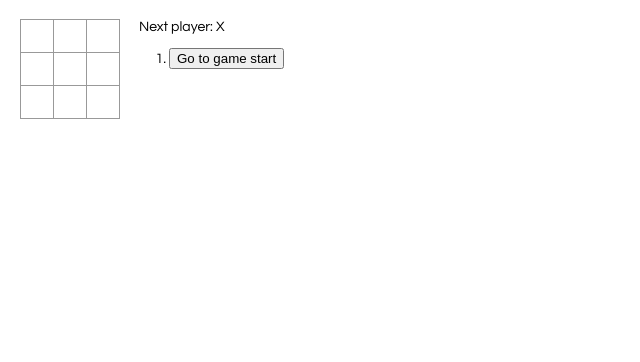
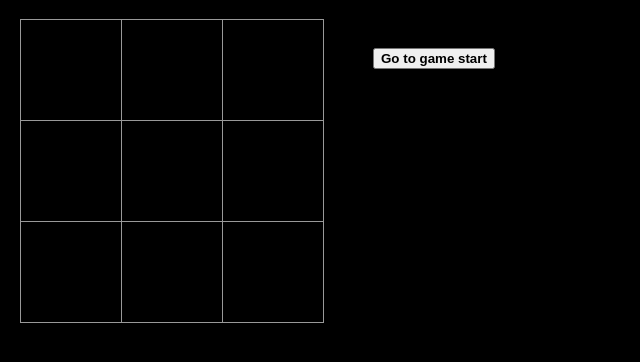
Before and after one commit to lalemker/react-learning-one, a React app in the folder my-app/: page / in a window 1280 px wide. Shown: the whole page, without its empty margins (0-640 px from the left). Built offline with nearby package versions, Linux system fonts and the light colour scheme.

Commit message:
add square highlight; add move bold on current move list item; add current active square highlight;

```diff
--- a/my-app/src/index.css
+++ b/my-app/src/index.css
@@ -1,6 +1,7 @@
 body {
     font: 14px "Century Gothic", Futura, sans-serif;
     margin: 20px;
+    background: #000;
   }
 
   ol, ul {
@@ -18,22 +19,32 @@ body {
   }
 
   .square {
-    background: #fff;
+    background: #000;
     border: 1px solid #999;
     float: left;
-    font-size: 24px;
+    font-size: 72px;
     font-weight: bold;
-    line-height: 34px;
-    height: 34px;
+    line-height: 102px;
+    height: 102px;
     margin-right: -1px;
     margin-top: -1px;
     padding: 0;
     text-align: center;
-    width: 34px;
+    width: 102px;
+    color: #fff;
   }
 
-  .square:focus {
+  li.move--active button {
+    font-weight: bold;
+  }
+
+  .square--selected {
     outline: none;
+    background: rgb(18, 131, 3);
+  }
+
+  .square:hover {
+    background: #ddd;
   }
 
   .kbd-navigation .square:focus {
--- a/my-app/src/index.js
+++ b/my-app/src/index.js
@@ -3,10 +3,12 @@ import ReactDOM from 'react-dom';
 import './index.css';
 
 function Square(props) {
+  console.log('props.activeSquare: ' + props.activeSquare);
     return (
         <button
-            className="square"
+            className={props.activeSquare ? 'square square--selected' : 'square'}
             onClick={props.onClick}
+
         >
           {props.value}
         </button>
@@ -15,10 +17,13 @@ function Square(props) {
 
   class Board extends React.Component {
     renderSquare(i) {
+      //console.log(this.props);
+      //console.log(i);
       return (
         <Square
             value={this.props.squares[i]}
             onClick={() => this.props.onClick(i)}
+            activeSquare={this.props.activeSquare === i}
         />
       );
     }
@@ -52,6 +57,9 @@ function Square(props) {
       this.state = {
         history : [{
           squares: Array(9).fill(null),
+          move_col: null,
+          move_row: null,
+          selectedSquare: null,
         }],
         stepNumber: 0,
         xIsNext: true,
@@ -69,17 +77,26 @@ function Square(props) {
       this.setState({
         history: history.concat([{
           squares: squares,
+          move_col: getCol(i),
+          move_row: getRow(i),
+          selectedSquare: i,
         }]),
         stepNumber: history.length,
         xIsNext: !this.state.xIsNext,
       });
+      //console.log(this.state.activeSquare);
+      //console.log(this.state.xIsNext);
+      //console.log(this.state.stepNumber)
     }
 
     jumpTo(step) {
       this.setState({
         stepNumber: step,
-        xIsNext: (step % 2) === 0
+        xIsNext: (step % 2) === 0,
       });
+      //console.log('Capture');
+      //console.log(step);
+      //console.log(this.state.stepNumber);
     }
 
     render() {
@@ -87,12 +104,17 @@ function Square(props) {
       const current = history[this.state.stepNumber];
       const winner = calculateWinner(current.squares);
 
+      //console.log('this.state.stepNumber: ' + this.state.stepNumber);
       const moves = history.map((step, move) => {
+        console.log('move: ' + move + '; this.state.stepNumber: ' + this.state.stepNumber);
         const desc = move ?
-          'Go to move #' + move :
+          'Go to move #' + move + ' - ('+ step.move_row + ', ' + step.move_col + ')' :
           'Go to game start';
           return (
-            <li key={move}>
+            <li
+              key={move}
+              className={this.state.stepNumber === move ? 'move--active' : ''}
+            >
               <button onClick={() => this.jumpTo(move)}>{desc}</button>
             </li>
           );
@@ -105,13 +127,14 @@ function Square(props) {
       else {
         status = 'Next player: ' + (this.state.xIsNext ? 'X' : 'O');
       }
-
+      //console.log(this.state.history.activeSquare);
       return (
         <div className="game">
           <div className="game-board">
             <Board
               squares={current.squares}
               onClick={(i) => this.handleClick(i)}
+              activeSquare={current.selectedSquare}
             />
           </div>
           <div className="game-info">
@@ -149,3 +172,29 @@ function Square(props) {
     }
     return null;
   }
+
+  function getRow(i) {
+    if (i < 3 && (i-2) <= 0) {
+      return 1;
+    }
+    if (i < 6 && (i-5) <= 0) {
+      return 2;
+    }
+    if (i < 9 && (i-8) <= 0) {
+      return 3;
+    }
+  }
+
+  function getCol(i) {
+
+    switch (i % 3) {
+      case 0:
+        return 1;
+      case 1:
+        return 2;
+      case 2:
+        return 3;
+      default:
+        return;
+    }
+  }
```
